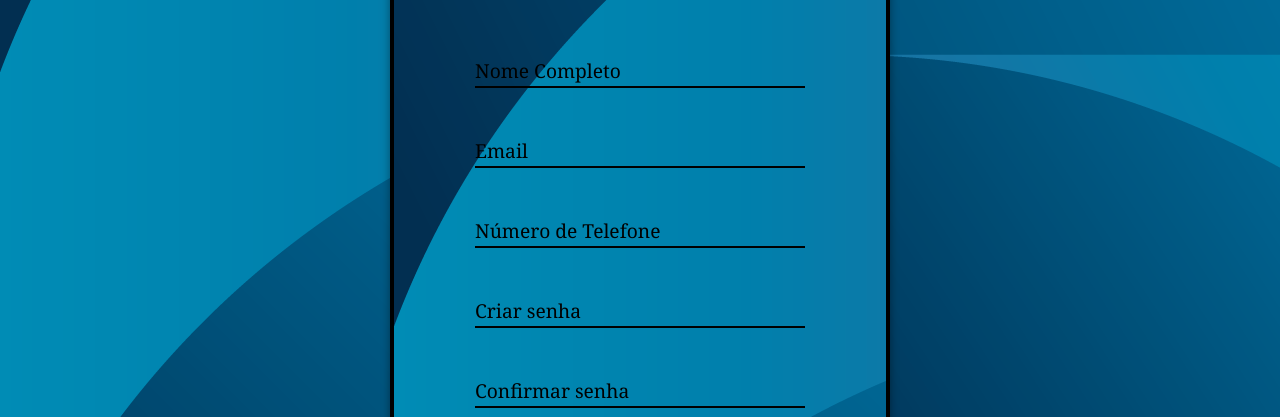
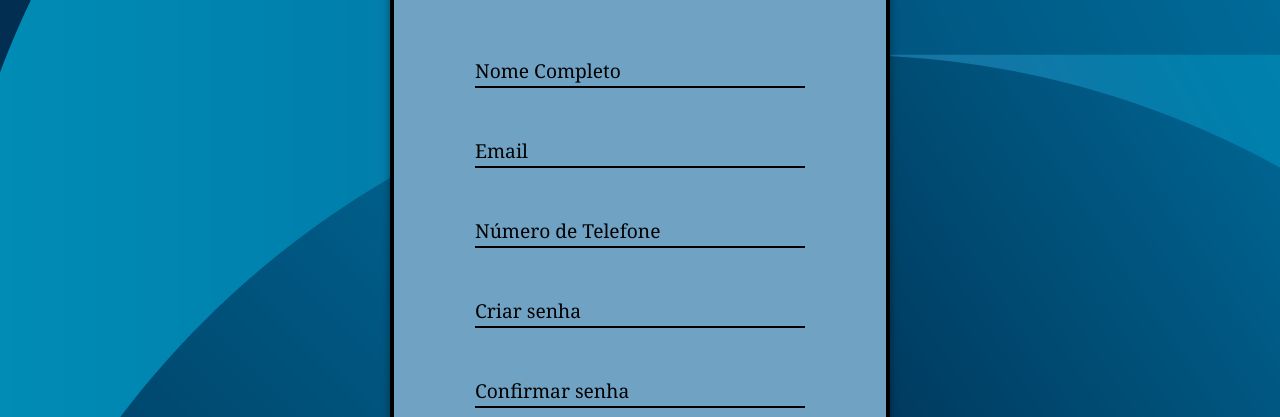
Before and after one commit to arthurmorais0227/sitecrafters_empresa, a plain HTML site: page pages/cadastro.html in a window 1280 px wide. Shown: the part 363-780 px from the top of the page. Drawn offline with Linux system fonts and the light colour scheme.

Commit message:
corrigindo algumas falhas (culpa do arthur)

```diff
--- a/assets/styles/cadastro.css
+++ b/assets/styles/cadastro.css
@@ -108,7 +108,6 @@ header {
 }
 
 main {
-  background: url("/assets/images/loginpage.png");
   background-color: #70a2c4;
   padding: 32px 40px;
   width: 500px;
--- a/pages/cadastro.html
+++ b/pages/cadastro.html
@@ -38,7 +38,7 @@
                     placeholder="Email" required />
                 </div>
                 <div class="numero">
-                    <input type="number" id="number"
+                    <input type="text" id="text"
                     placeholder="Número de Telefone" required />
                 </div>
                 <div class="senha">
```
